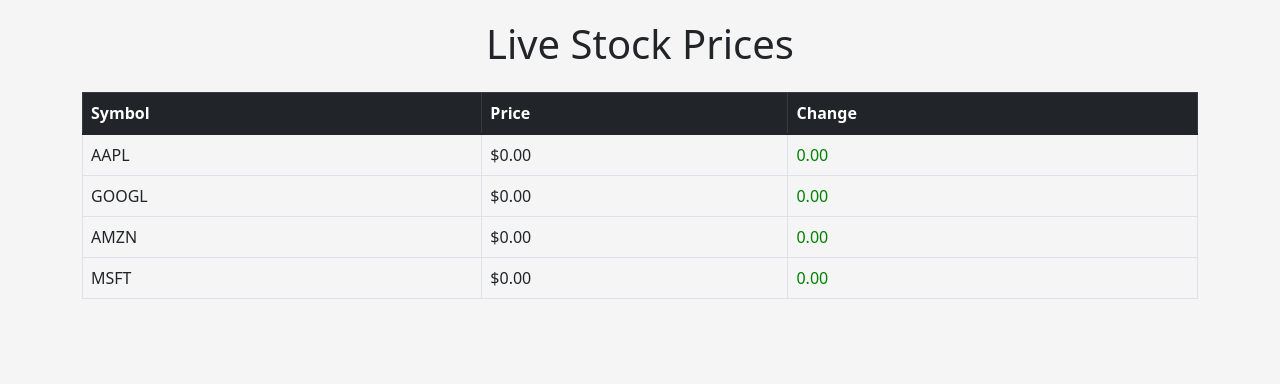
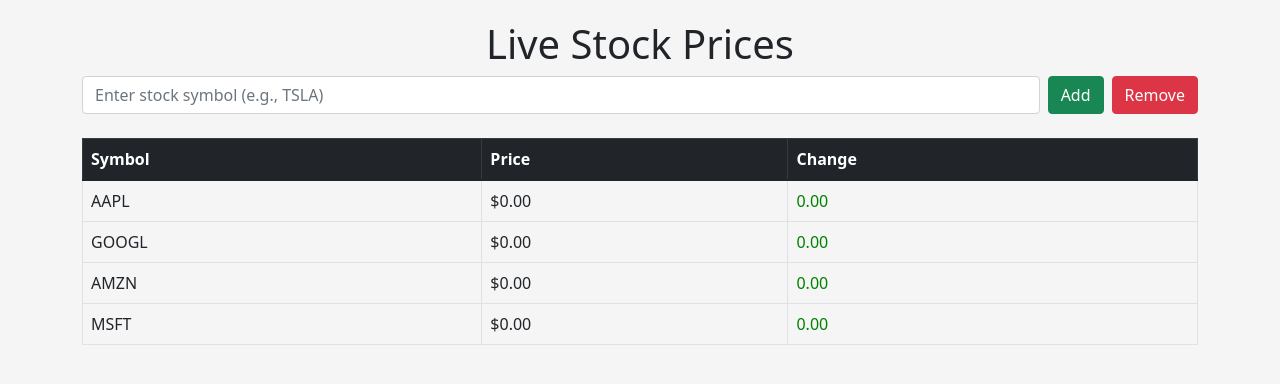
Before and after one commit to omrisaw/flask_stock_app, a Flask app: page / in a window 1280 px wide. Shown: the top 384 px of the page. Run offline with Flask 3, Linux system fonts and the light colour scheme; data that the repository does not hold is empty; some libraries are stand-ins or nearby versions.

Commit message:
Update index.html

```diff
--- a/templates/index.html
+++ b/templates/index.html
@@ -21,7 +21,16 @@
 <body>
   <div class="container">
     <h1 class="text-center">Live Stock Prices</h1>
-    <table class="table table-bordered table-hover mt-4">
+
+    <!-- Add/Remove Symbol Form -->
+    <div class="d-flex mb-4">
+      <input id="newSymbol" type="text" class="form-control" placeholder="Enter stock symbol (e.g., TSLA)">
+      <button class="btn btn-success ms-2" onclick="addSymbol()">Add</button>
+      <button class="btn btn-danger ms-2" onclick="removeSymbol()">Remove</button>
+    </div>
+
+    <!-- Table to Display Stock Data -->
+    <table class="table table-bordered table-hover">
       <thead class="table-dark">
         <tr>
           <th>Symbol</th>
@@ -33,21 +42,26 @@
         <!-- Dynamic rows will be added here -->
       </tbody>
     </table>
+
+    <!-- Error Message -->
+    <div id="errorMessage" class="text-danger text-center"></div>
   </div>
 
   <script>
-    const symbols = ["AAPL", "GOOGL", "AMZN", "MSFT"]; // Add more symbols as needed
+    let symbols = ["AAPL", "GOOGL", "AMZN", "MSFT"]; // Default stock symbols
     const endpoint = "/stocks"; // Flask API endpoint
 
+    // Function to fetch stock data
     async function fetchStockData() {
+      const tableBody = document.getElementById("stockTable");
+      const errorMessage = document.getElementById("errorMessage");
+      errorMessage.textContent = ""; // Clear error message
+      tableBody.innerHTML = ""; // Clear table
+
       try {
-        // Call the Flask `/stocks` API
         const response = await fetch(`${endpoint}?symbols=${symbols.join(",")}`);
+        if (!response.ok) throw new Error("Failed to fetch stock data");
         const data = await response.json();
-
-        // Update the table
-        const tableBody = document.getElementById("stockTable");
-        tableBody.innerHTML = ""; // Clear the table before adding new rows
 
         data.forEach(stock => {
           const changeClass = stock.change >= 0 ? "text-green" : "text-red";
@@ -61,12 +75,41 @@
           tableBody.innerHTML += row;
         });
       } catch (error) {
+        errorMessage.textContent = "Error: Unable to fetch stock data. Please try again later.";
         console.error("Error fetching stock data:", error);
       }
     }
 
-    // Fetch stock data every 1 seconds
-    setInterval(fetchStockData, 3500);
+    // Function to add a symbol
+    function addSymbol() {
+      const newSymbol = document.getElementById("newSymbol").value.trim().toUpperCase();
+      const errorMessage = document.getElementById("errorMessage");
+      if (newSymbol && !symbols.includes(newSymbol)) {
+        symbols.push(newSymbol);
+        fetchStockData();
+      } else if (symbols.includes(newSymbol)) {
+        errorMessage.textContent = `Symbol "${newSymbol}" is already in the list.`;
+      } else {
+        errorMessage.textContent = "Please enter a valid stock symbol.";
+      }
+      document.getElementById("newSymbol").value = ""; // Clear input
+    }
+
+    // Function to remove a symbol
+    function removeSymbol() {
+      const symbolToRemove = document.getElementById("newSymbol").value.trim().toUpperCase();
+      const errorMessage = document.getElementById("errorMessage");
+      if (symbolToRemove && symbols.includes(symbolToRemove)) {
+        symbols = symbols.filter(symbol => symbol !== symbolToRemove);
+        fetchStockData();
+      } else {
+        errorMessage.textContent = `Symbol "${symbolToRemove}" is not in the list.`;
+      }
+      document.getElementById("newSymbol").value = ""; // Clear input
+    }
+
+    // Fetch stock data every 5 seconds
+    setInterval(fetchStockData, 5000);
 
     // Initial fetch when the page loads
     fetchStockData();
```
